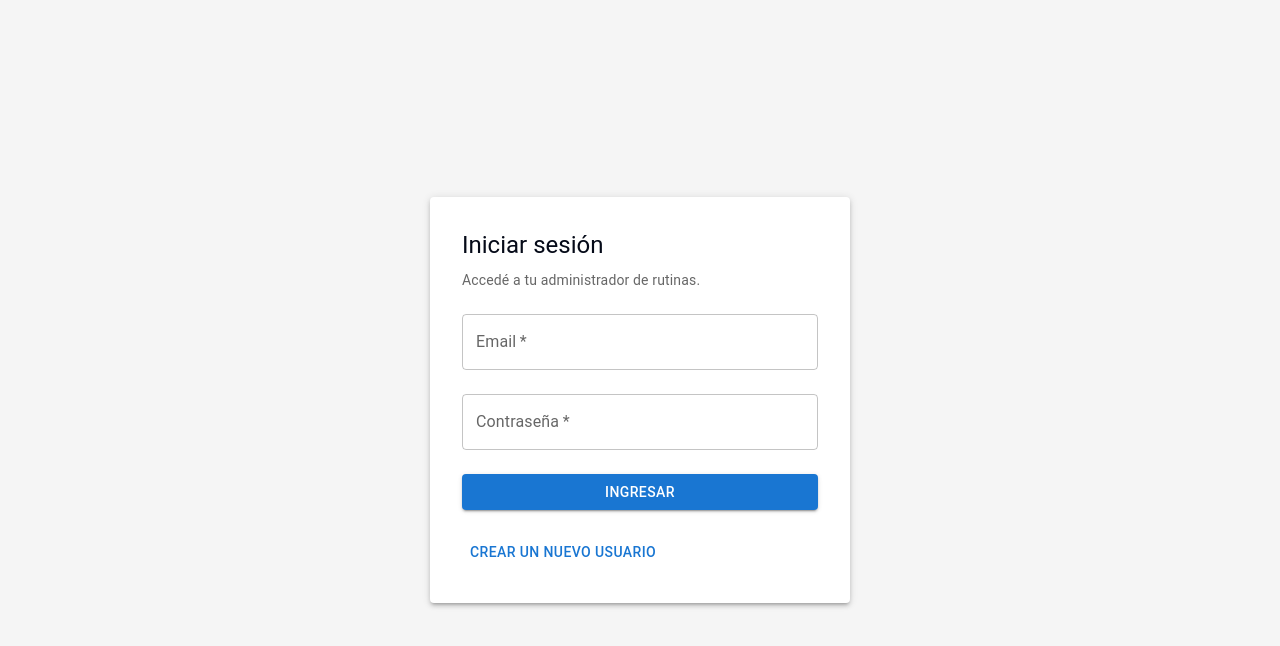
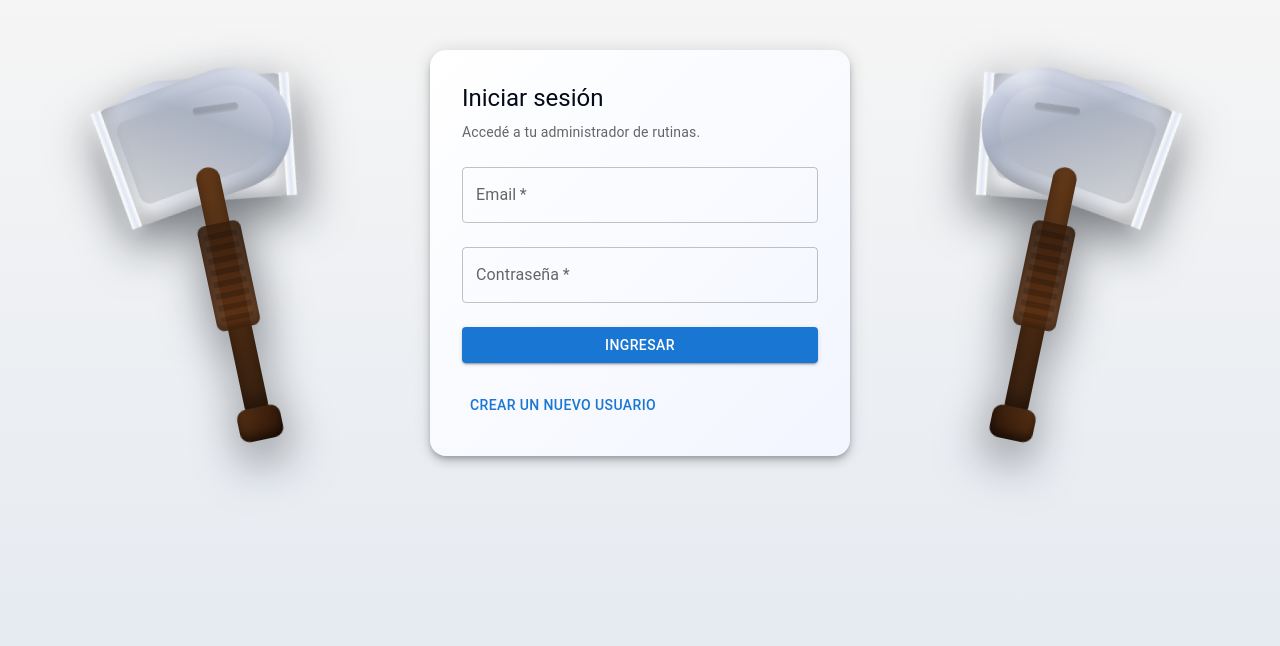
Before and after one commit to PabloHepp/TP-FINAL-Prog4-Adm-de-Rutinas-Gym-Hepp-Pablo, a React (Vite) app in the folder frontend/: page /login in a window 1280 px wide. Shown: the top 646 px of the page. Built offline with nearby package versions, Linux system fonts and the light colour scheme; no server answers.

Commit message:
Agrego animación de hachas a la ventana de loggin

```diff
--- /dev/null
+++ b/frontend/src/components/north/NorthAxe.tsx
@@ -0,0 +1,32 @@
+import "./north-axe.css";
+
+export type NorthAxeProps = {
+  side?: "left" | "right";
+};
+
+export function NorthAxe({ side = "left" }: NorthAxeProps) {
+  return (
+    <div className={`north-axe north-axe--${side}`} aria-hidden="true" role="presentation">
+      <div className="north-axe__mirror">
+        <div className="north-axe__swing">
+          <div className="north-axe__body">
+            <div className="north-axe__head north-axe__head--right">
+              <div className="north-axe__blade" />
+              <div className="north-axe__edge" />
+              <div className="north-axe__notch" />
+            </div>
+            <div className="north-axe__head north-axe__head--left">
+              <div className="north-axe__blade" />
+              <div className="north-axe__edge" />
+              <div className="north-axe__notch" />
+            </div>
+            <div className="north-axe__handle" />
+            <div className="north-axe__leather" />
+            <div className="north-axe__pommel" />
+            <div className="north-axe__spark" />
+          </div>
+        </div>
+      </div>
+    </div>
+  );
+}
--- a/frontend/src/components/north/index.ts
+++ b/frontend/src/components/north/index.ts
@@ -2,3 +2,4 @@ export * from "./FrozenButton";
 export * from "./WildlingCard";
 export * from "./IcePanel";
 export * from "./HammerIconButton";
+export * from "./NorthAxe";
--- /dev/null
+++ b/frontend/src/components/north/north-axe.css
@@ -0,0 +1,218 @@
+.north-axe {
+  --axe-metal: linear-gradient(140deg, #d7dcef 0%, #a8b1c3 40%, #fdfdfd 100%);
+  --axe-metal-dark: #7b8698;
+  --axe-edge: linear-gradient(90deg, #ffffff, #dfe5f2, #ffffff);
+  --axe-handle: linear-gradient(180deg, #6a3d1a 0%, #3b2210 100%);
+  --axe-leather: linear-gradient(180deg, rgba(56, 31, 14, 0.95), rgba(99, 53, 21, 0.95));
+  --axe-shadow: drop-shadow(0 18px 24px rgba(11, 17, 23, 0.55));
+  --axe-highlight: rgba(255, 255, 255, 0.45);
+
+  width: clamp(160px, 20vw, 240px);
+  height: clamp(260px, 32vw, 420px);
+  display: inline-flex;
+  align-items: center;
+  justify-content: center;
+  pointer-events: none;
+}
+
+.north-axe__mirror,
+.north-axe__swing,
+.north-axe__body {
+  width: 100%;
+  height: 100%;
+}
+
+.north-axe__mirror {
+  display: flex;
+  align-items: center;
+  justify-content: center;
+}
+
+.north-axe--right .north-axe__mirror {
+  transform: scaleX(-1);
+}
+
+.north-axe__swing {
+  position: relative;
+  animation: northAxeSwing 5.8s ease-in-out infinite;
+  transform-origin: 50% 90%;
+}
+
+.north-axe--right .north-axe__swing {
+  animation-delay: -1.1s;
+}
+
+.north-axe__body {
+  position: relative;
+  transform-origin: 50% 80%;
+  animation: northAxeTilt 5.8s ease-in-out infinite;
+  filter: var(--axe-shadow);
+}
+
+.north-axe__head {
+  position: absolute;
+  top: 6%;
+  width: 78%;
+  height: 30%;
+  left: 11%;
+}
+
+.north-axe__head--right {
+  transform: rotate(8deg);
+}
+
+.north-axe__head--left {
+  transform: scaleX(-1) rotate(8deg);
+}
+
+.north-axe__blade {
+  position: relative;
+  width: 100%;
+  height: 100%;
+  border-radius: 140px 40px 40px 140px;
+  background: var(--axe-metal);
+  box-shadow: inset -12px -6px 14px rgba(0, 0, 0, 0.25), inset 0 10px 18px rgba(255, 255, 255, 0.3);
+}
+
+.north-axe__blade::after {
+  content: "";
+  position: absolute;
+  inset: 18px;
+  border-radius: 120px 30px 30px 120px;
+  background: linear-gradient(135deg, rgba(255, 255, 255, 0.2), rgba(0, 0, 0, 0.12));
+}
+
+.north-axe__edge {
+  position: absolute;
+  top: 0;
+  right: 0;
+  width: 10px;
+  height: 100%;
+  background: var(--axe-edge);
+  box-shadow: 0 0 14px rgba(255, 255, 255, 0.5);
+}
+
+.north-axe__notch {
+  position: absolute;
+  width: 46px;
+  height: 8px;
+  top: 28%;
+  left: 24%;
+  background: rgba(0, 0, 0, 0.15);
+  border-radius: 4px;
+  transform: rotate(-12deg);
+  box-shadow: inset 0 -2px 2px rgba(255, 255, 255, 0.15);
+}
+
+.north-axe__handle {
+  position: absolute;
+  top: 28%;
+  left: 45%;
+  width: 10%;
+  height: 62%;
+  background: var(--axe-handle);
+  border-radius: 18px;
+  box-shadow: inset 0 -14px 18px rgba(0, 0, 0, 0.45);
+}
+
+.north-axe__leather {
+  position: absolute;
+  left: 41%;
+  top: 42%;
+  width: 18%;
+  height: 26%;
+  border-radius: 8px;
+  background: var(--axe-leather);
+  box-shadow: inset 0 -6px 8px rgba(0, 0, 0, 0.4);
+  opacity: 0.95;
+}
+
+.north-axe__leather::before {
+  content: "";
+  position: absolute;
+  inset: 8% 10%;
+  border-radius: 4px;
+  background: repeating-linear-gradient(
+    to bottom,
+    rgba(0, 0, 0, 0.3) 0,
+    rgba(0, 0, 0, 0.3) 6px,
+    transparent 6px,
+    transparent 12px
+  );
+  opacity: 0.65;
+}
+
+.north-axe__pommel {
+  position: absolute;
+  width: 18%;
+  height: 8%;
+  bottom: 4%;
+  left: 41%;
+  border-radius: 10px;
+  background: linear-gradient(120deg, #553014, #2b1408);
+  box-shadow: inset 0 -6px 8px rgba(0, 0, 0, 0.5);
+}
+
+.north-axe__spark {
+  position: absolute;
+  width: 70px;
+  height: 70px;
+  border-radius: 50%;
+  top: 0;
+  right: 10%;
+  background: radial-gradient(circle, rgba(255, 255, 255, 0.55), transparent 60%);
+  filter: blur(1px);
+  opacity: 0.65;
+  animation: northAxePulse 3.6s ease-in-out infinite;
+}
+
+.north-axe--right .north-axe__spark {
+  animation-delay: -1.3s;
+}
+
+@keyframes northAxeSwing {
+  0% {
+    transform: translateX(-12px);
+  }
+  50% {
+    transform: translateX(12px);
+  }
+  100% {
+    transform: translateX(-12px);
+  }
+}
+
+@keyframes northAxeTilt {
+  0% {
+    transform: rotate(-12deg);
+  }
+  50% {
+    transform: rotate(10deg);
+  }
+  100% {
+    transform: rotate(-12deg);
+  }
+}
+
+@keyframes northAxePulse {
+  0% {
+    opacity: 0.2;
+    transform: scale(0.85);
+  }
+  50% {
+    opacity: 0.8;
+    transform: scale(1.05);
+  }
+  100% {
+    opacity: 0.2;
+    transform: scale(0.85);
+  }
+}
+
+@media (prefers-reduced-motion: reduce) {
+  .north-axe__swing,
+  .north-axe__body,
+  .north-axe__spark {
+    animation: none;
+  }
+}
--- a/frontend/src/pages/LoginPage.tsx
+++ b/frontend/src/pages/LoginPage.tsx
@@ -15,6 +15,7 @@ import {
 import { Navigate, useLocation, useNavigate } from "react-router-dom";
 
 import { useAuth } from "@/context/AuthContext";
+import { NorthAxe } from "@/components/north";
 
 const MIN_PASSWORD_LENGTH = 4;
 const MAX_PASSWORD_LENGTH = 20;
@@ -105,9 +106,50 @@ function LoginPage() {
   };
 
   return (
-    <Stack minHeight="100vh" alignItems="center" justifyContent="center" sx={{ backgroundColor: "#f5f5f5", py: 4 }}>
-      <Paper elevation={3} sx={{ width: "100%", maxWidth: 420, p: 4 }}>
-        <Stack spacing={3} component="form" onSubmit={handleLoginSubmit}>
+    <Box
+      component="section"
+      sx={{
+        minHeight: "100vh",
+        background: "linear-gradient(180deg, #f5f5f5 0%, #e2e8f0 100%)",
+        py: { xs: 4, md: 6 },
+        px: { xs: 2, md: 4 },
+      }}
+    >
+      <Stack spacing={4} alignItems="center">
+        <Box
+          sx={{
+            width: "100%",
+            maxWidth: 1100,
+            display: "flex",
+            alignItems: "center",
+            justifyContent: "center",
+            gap: { xs: 2, md: 3, lg: 6 },
+          }}
+        >
+          <Box sx={{ display: { xs: "none", md: "flex" }, flex: "0 0 auto" }}>
+            <NorthAxe side="left" />
+          </Box>
+
+          <Paper
+            elevation={6}
+            sx={{
+              width: "100%",
+              maxWidth: 420,
+              p: { xs: 3, md: 4 },
+              borderRadius: 4,
+              position: "relative",
+              overflow: "hidden",
+              "&::before": {
+                content: "''",
+                position: "absolute",
+                inset: 0,
+                background: "linear-gradient(135deg, rgba(255,255,255,0.2), rgba(63,114,255,0.08))",
+                opacity: 0.85,
+                pointerEvents: "none",
+              },
+            }}
+          >
+            <Stack spacing={3} component="form" onSubmit={handleLoginSubmit} sx={{ position: "relative", zIndex: 1 }}>
           <div>
             <Typography variant="h5" component="h1" gutterBottom>
               Iniciar sesión
@@ -150,8 +192,22 @@ function LoginPage() {
             </Stack>
           </Paper>
 
+          <Box sx={{ display: { xs: "none", md: "flex" }, flex: "0 0 auto" }}>
+            <NorthAxe side="right" />
+          </Box>
+        </Box>
+
         <Collapse in={showRegister} unmountOnExit>
-        <Box component="form" onSubmit={handleRegisterSubmit} mt={4}>
+          <Paper
+            component="form"
+            onSubmit={handleRegisterSubmit}
+            elevation={3}
+            sx={{
+              width: "100%",
+              maxWidth: 560,
+              p: { xs: 3, md: 4 },
+            }}
+          >
             <Typography variant="h6" gutterBottom>
               Crear usuario
             </Typography>
@@ -191,9 +247,10 @@ function LoginPage() {
                 {isRegisterSubmitting ? "Creando..." : "Crear cuenta"}
               </Button>
             </Stack>
-        </Box>
+          </Paper>
         </Collapse>
       </Stack>
+    </Box>
   );
 }
 
```
Lines whose indentation alone changed are shown as unchanged.
